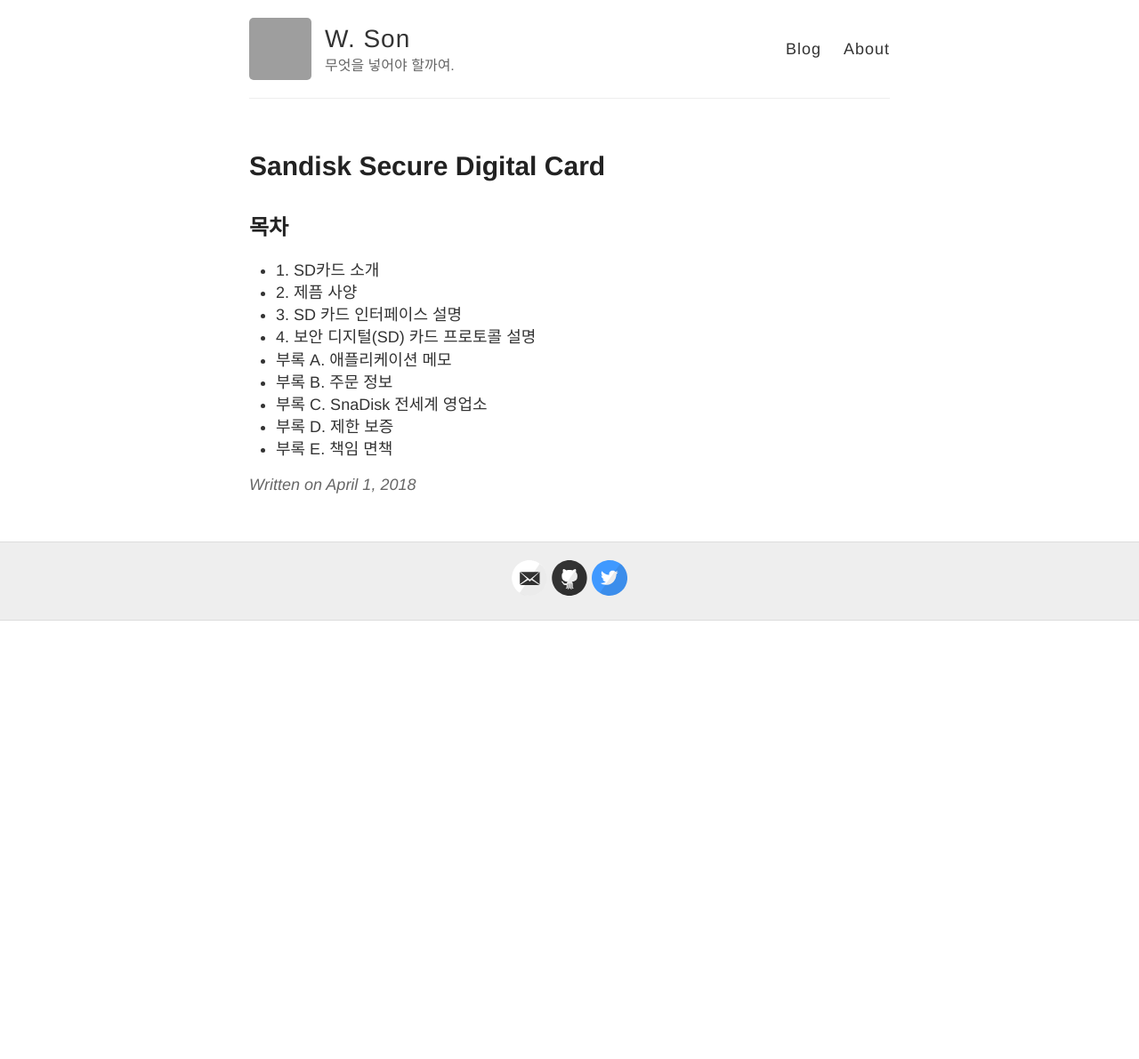
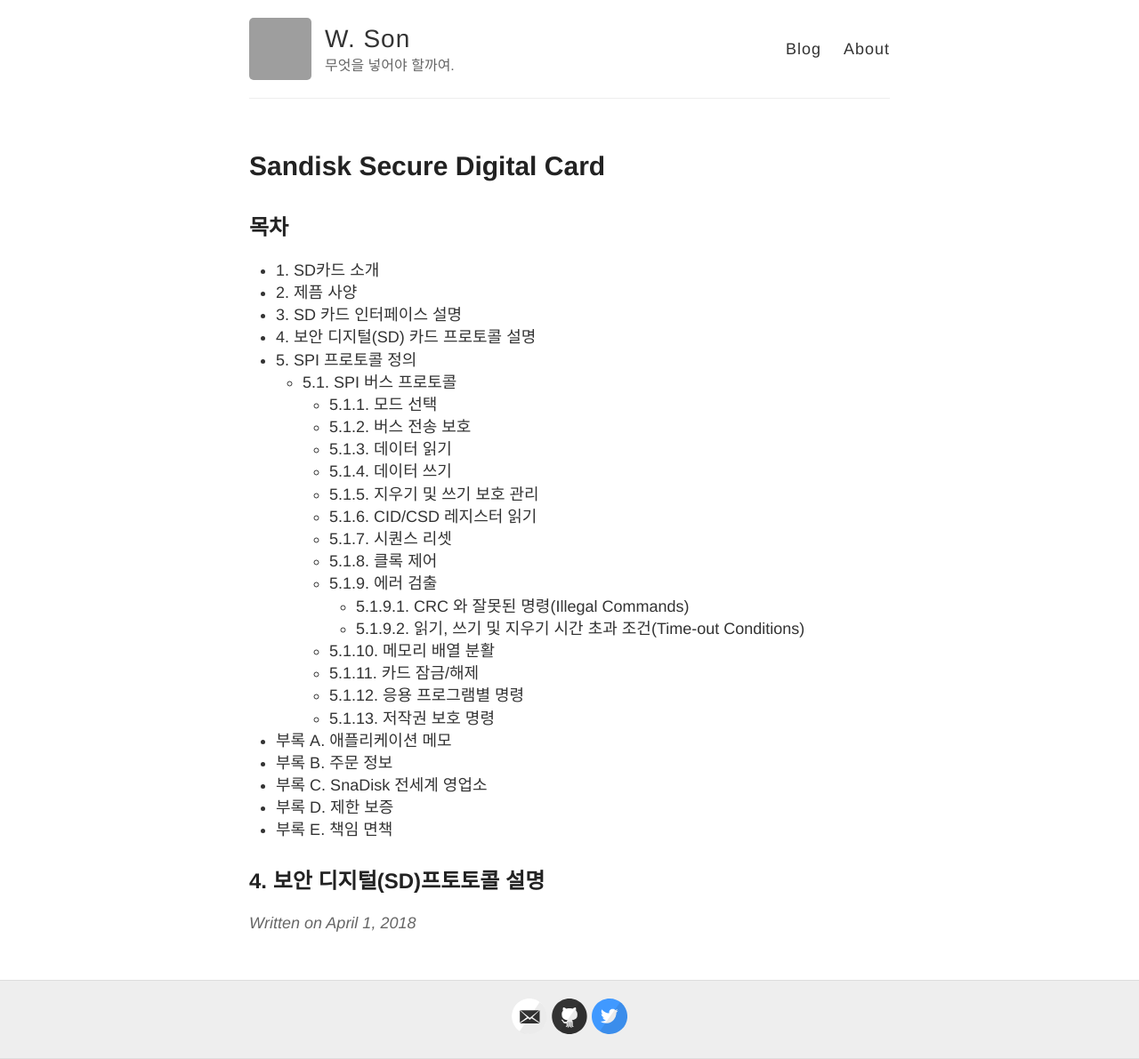
Before and after one commit to WonSeobSon/wonseobson.github.io, a Jekyll site: the page built from _posts/2018-04-01-Sandisk-Secure-Digital-Card.md, in a window 1280 px wide. Shown: the whole page at 89% size. Built offline with Jekyll 4.4.1, drawn with Linux system fonts in a browser that asks for light colours; before the commit the page ends 900 px from its top, so only the background shows below that; grey boxes are pictures that could not be loaded.

Commit message:
SD목차 추가작성

```diff
--- a/_posts/2018-04-01-Sandisk-Secure-Digital-Card.md
+++ b/_posts/2018-04-01-Sandisk-Secure-Digital-Card.md
@@ -11,9 +11,38 @@ title: Sandisk Secure Digital Card
  <li>2. 제픔 사양</li>
  <li>3. SD 카드 인터페이스 설명</li>
  <li>4. 보안 디지털(SD) 카드 프로토콜 설명</li>
+ <li>5. SPI 프로토콜 정의
+  <ul>
+    <li>5.1. SPI 버스 프로토콜
+     <ul>
+      <li>5.1.1. 모드 선택</li>
+      <li>5.1.2. 버스 전송 보호</li>
+      <li>5.1.3. 데이터 읽기</li>
+      <li>5.1.4. 데이터 쓰기</li>
+      <li>5.1.5. 지우기 및 쓰기 보호 관리</li>
+      <li>5.1.6. CID/CSD 레지스터 읽기</li>
+      <li>5.1.7. 시퀀스 리셋</li>
+      <li>5.1.8. 클록 제어</li>
+      <li>5.1.9. 에러 검출
+        <ul>
+         <li>5.1.9.1. CRC 와 잘못된 명령(Illegal Commands)</li>
+         <li>5.1.9.2. 읽기, 쓰기 및 지우기 시간 초과 조건(Time-out Conditions)</li>
+        </ul>
+       </li>
+      <li>5.1.10. 메모리 배열 분활</li>
+      <li>5.1.11. 카드 잠금/해제</li>
+      <li>5.1.12. 응용 프로그램별 명령</li>
+      <li>5.1.13. 저작권 보호 명령</li>
+     </ul>
+    </li>
+  </ul>
+ </li>
  <li>부록 A. 애플리케이션 메모</li>
  <li>부록 B. 주문 정보</li>
  <li>부록 C. SnaDisk 전세계 영업소</li>
  <li>부록 D. 제한 보증</li>
  <li>부록 E. 책임 면책</li>
 </ul>
+
+
+## 4. 보안 디지털(SD)프토토콜 설명
```
